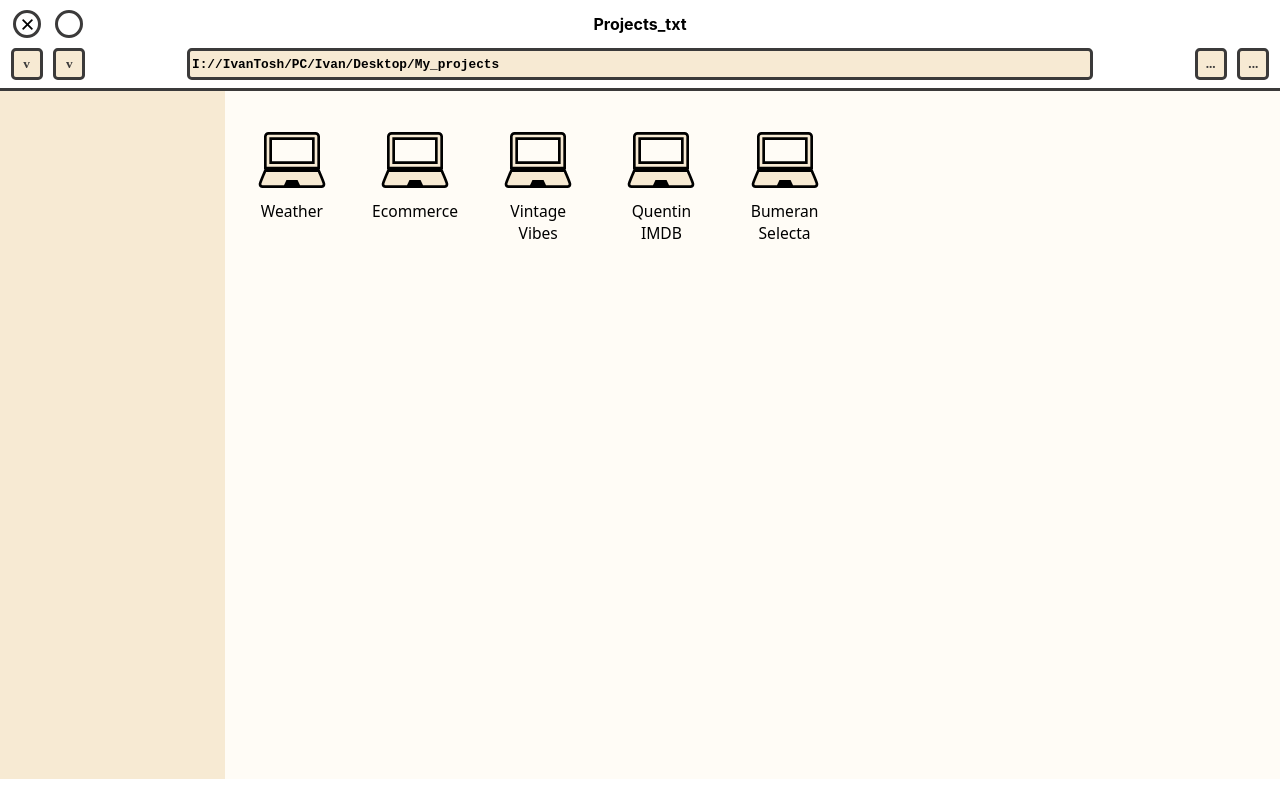
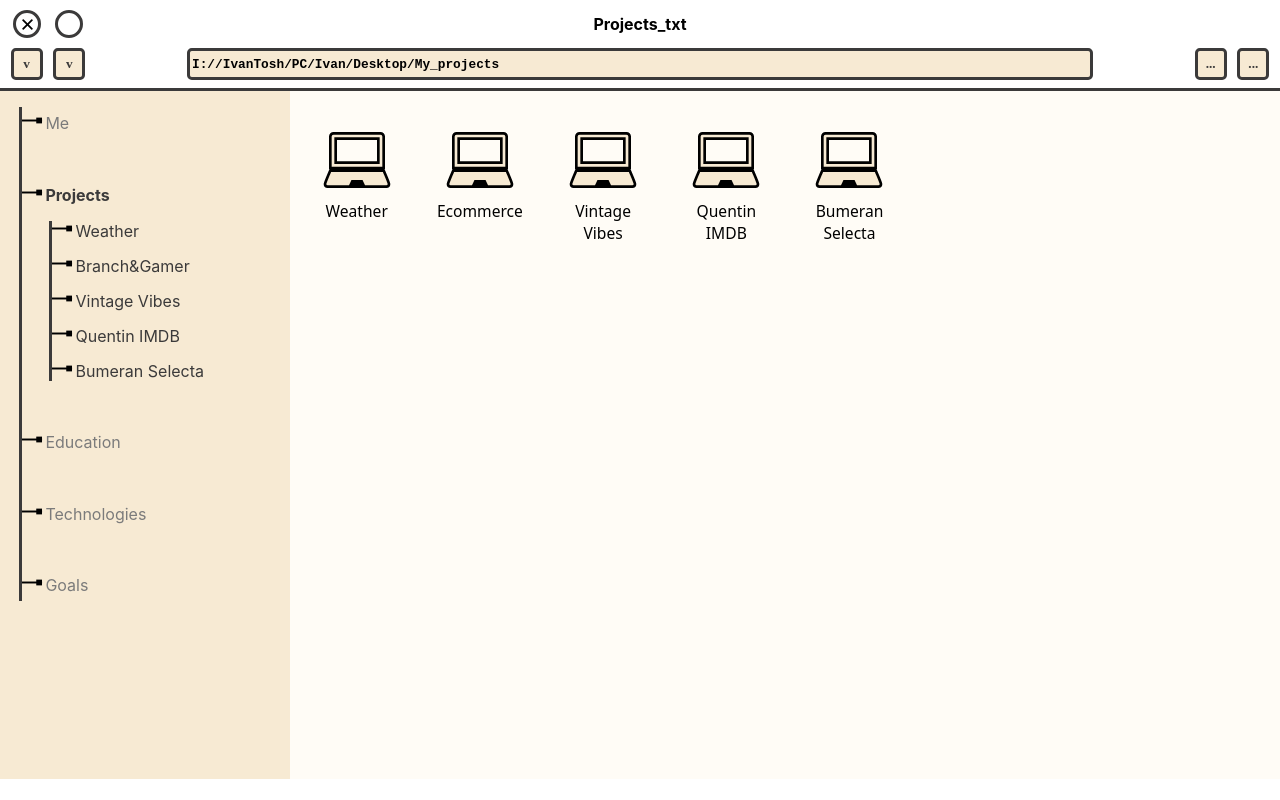
Before and after one commit to ivan-cardoso/ivantosh-portfolio, a React (Create React App) app: page /projects in a window 1280 px wide. Built offline with nearby package versions, Linux system fonts and the light colour scheme.

Commit message:
Projects Sidebar

```diff
--- a/src/views/Projects/Projects.jsx
+++ b/src/views/Projects/Projects.jsx
@@ -3,6 +3,7 @@
 
 import { ReactComponent as Xicon } from "../../utils/x.svg"
 import { ReactComponent as Computer } from "../../utils/computer.svg"
+import { ReactComponent as ListDecoration } from "../../utils/list-style.svg"
 import IconHome from '../../components/IconHome/IconHome'
 
 import Modal from '../Modal/Modal'
@@ -48,7 +49,26 @@
                 </div>
 
                 <div className={s.window__body__container}>
-                    <div className={s.window__body__sidebar} ></div>
+                    <div className={s.window__body__sidebar} >
+                        <ul className={s.window__sidebar__list} >
+                            <li><ListDecoration/><p>Me</p></li>
+
+                            <li>
+                                <ListDecoration/>
+                                <p className={s.window__sidebar__active}>Projects</p>
+                                <ul className={s.window__sidebar__projects} >
+                                    <li><ListDecoration/> <p>Weather</p></li>
+                                    <li><ListDecoration/> <p>Branch&Gamer</p></li>
+                                    <li><ListDecoration/> <p>Vintage Vibes</p></li>
+                                    <li><ListDecoration/> <p>Quentin IMDB</p></li>
+                                    <li><ListDecoration/> <p>Bumeran Selecta</p></li>
+                                </ul>
+                            </li>
+                            <li><ListDecoration/><p>Education</p></li>
+                            <li><ListDecoration/><p>Technologies</p></li>
+                            <li><ListDecoration/><p>Goals</p></li>
+                        </ul>
+                    </div>
 
                     <div className={s.window__body__files}>
                         <div className={s.window__icon__files__container} >
--- a/src/views/Projects/style.module.scss
+++ b/src/views/Projects/style.module.scss
@@ -143,15 +143,70 @@
     Extra large		        ≥ 1200px
     Extra extra large		≥ 1400px
 */
-@media (min-width:576px){
+@media (min-width:768px){
     .window__body__sidebar{
         display: block;
         background-color: $secondary;
         height: 100%;
-        width: 18%;
+        width: 22%;
+        padding: 0 0 0 1.2rem;
+    }
+    .window__sidebar__list{
+        display: flex;
+        flex-direction: column;
+        min-height: 70%;
+        // background: red;
+        justify-content: space-between;
+        padding: .4rem 0 ;
+        list-style: none;
+        border-left: 3px solid $dark;
+        li{
+            display: flex;
+            flex-flow:wrap ;
+        }
+        li:hover{
+            // background-color: $light;
+        }
+        p{
+            color: #7b7b7b;
+            margin: 0 .2rem ;
+            padding: 0;
+            transition: all .1s ease;
+        }
+        p:hover{
+            color: black;
+            font-weight: bold;
+        }
+        .window__sidebar__active{
+            color: $dark;
+            font-weight: bold;
+        }
+        .window__sidebar__projects{
+            width: 100%;
+            height: 10rem;
+            display: flex;
+            flex-direction: column;
+            justify-content: space-between;
+            padding: 0;
+            margin: 1rem 0 0rem 1.7rem;
+            border-left: 3px solid $dark;
+
+            p{
+                color: $dark;
+            }
+            p:hover{
+                color: black;
+            }
+        }
+
+    }
+    .sidebar__fragment{
+        width: 8px;
+        height: 3px;
+        background-color: $dark;
     }
     .window__body__files{
-        width: 82%;
+        width: 78%;
     }
 }
 
```
Also changed, not shown: src/utils/list-style.svg (added).
